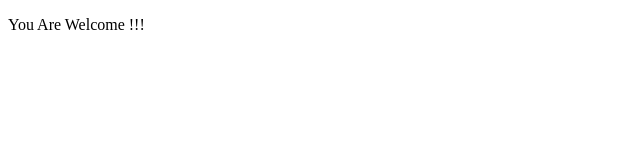
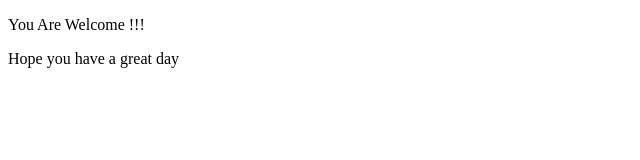
Before and after one commit to samarmalla/GitWorkflow, a plain HTML site: page index.html in a window 1280 px wide. Shown: the whole page, without its empty margins (0-640 px from the left). Drawn offline with Linux system fonts and the light colour scheme.

Commit message:
added more wordsd and second line

```diff
--- a/index.html
+++ b/index.html
@@ -7,5 +7,6 @@
 </head>
 <body>
     <p> You Are Welcome !!! </p>
+    <p> Hope you have a great day </p>
 </body>
 </html>
```
